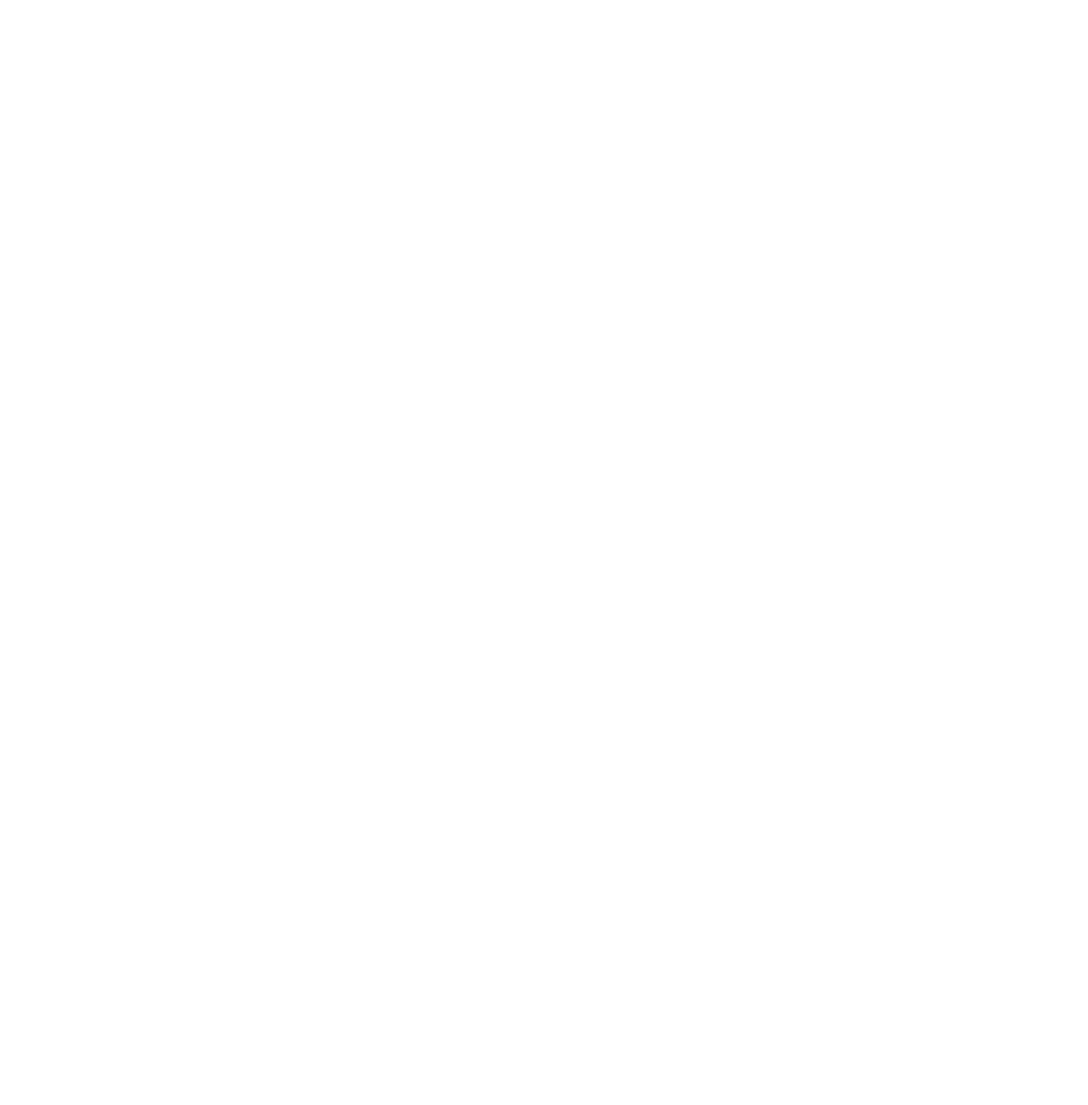
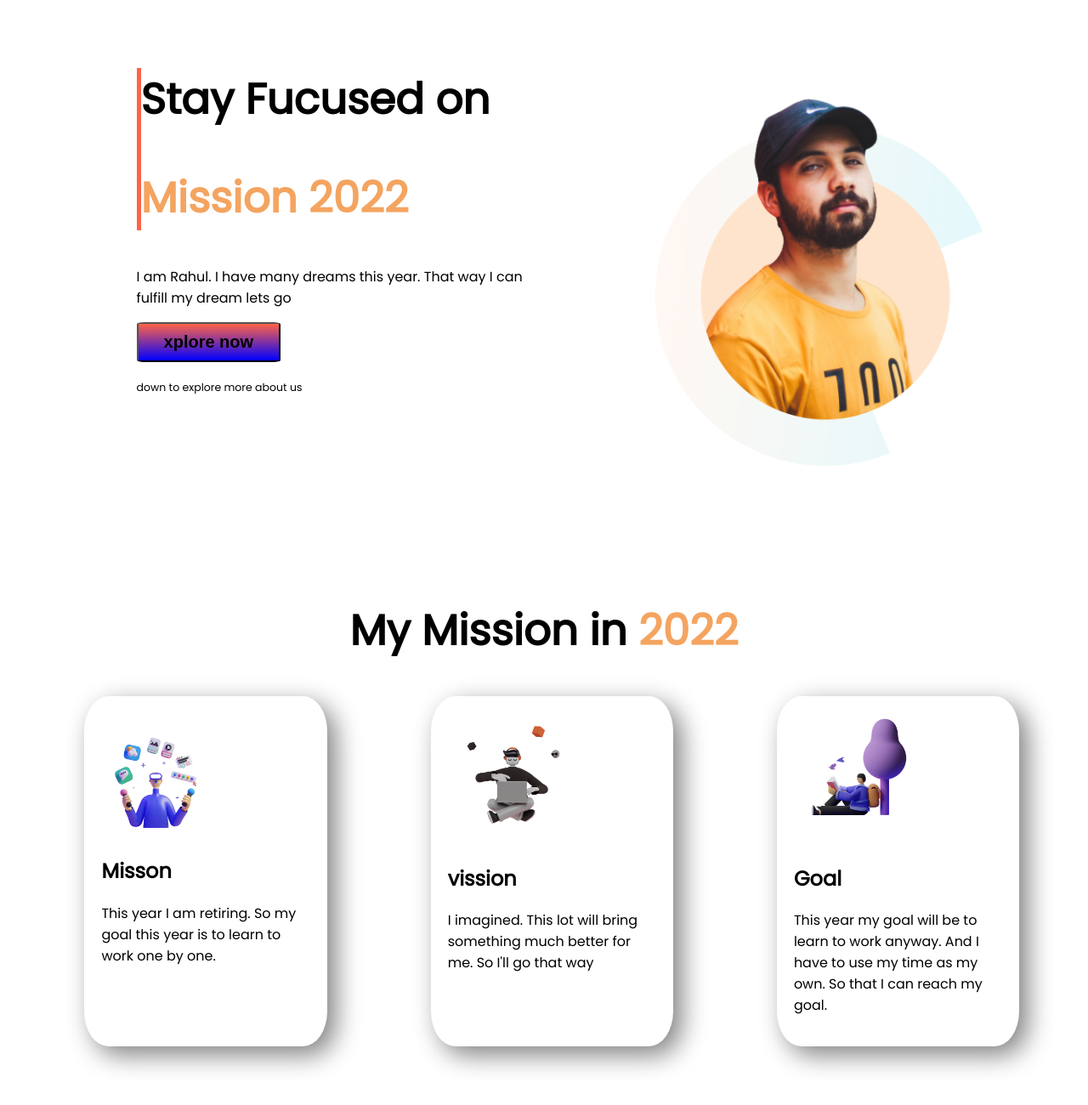
Before and after one commit to rahulhawlader/assignment, a plain HTML site: page index.html in a window 1280 px wide. Shown: the top 1300 px of the page at 85% size. Before the commit the page ends 800 px from the top, so only its background shows below. Drawn offline with Linux system fonts and the light colour scheme.

Commit message:
assignment

```diff
--- a/index.html
+++ b/index.html
@@ -6,10 +6,98 @@
     <meta http-equiv="X-UA-Compatible" content="IE=edge">
     <meta name="viewport" content="width=device-width, initial-scale=1.0">
     <title>assignment</title>
+    <link rel="preconnect" href="https://fonts.googleapis.com">
+    <link rel="preconnect" href="https://fonts.gstatic.com" crossorigin>
+    <link href="https://fonts.googleapis.com/css2?family=Poppins&display=swap" rel="stylesheet">
     <link rel="stylesheet" href="style.css">
 </head>
 
 <body>
+    <section>
+        <div class="half-width">
+            <div class="border">
+                <h1> Stay Fucused on</h1>
+                <h1> <span class="color-h"> Mission 2022</span></h1>
+            </div>
+
+            <p>I am Rahul. I have many dreams this year. That way I can fulfill my dream lets go</p>
+            <button class="button-c">xplore now</button>
+            <p><span id="small">down to explore more about us</span> </p>
+        </div>
+
+
+        <div class="half-width">
+            <img src="images/person-0.png">
+        </div>
+    </section class="margin">
+    <h1 id="align">My Mission in <span class="color-h">2022</span> </h1>
+    <section>
+
+        <div class="Mission sadow">
+            <img src="/images/illustrator-1.png">
+            <h2> Misson</h2>
+            <p>This year I am retiring. So my goal this year is to learn to work one by one.</p>
+        </div>
+
+
+
+
+        <div class="Mission sadow">
+            <img src="images/illustrator-2.png">
+            <h2> vission</h2>
+            <p> I imagined. This lot will bring something much better for me. So I'll go that way</p>
+        </div>
+
+
+
+        <div class="Mission sadow">
+            <img src="images/illustrator-3.png">
+            <h2>Goal</h2>
+            <p>
+                This year my goal will be to learn to work anyway. And I have to use my time as my own. So that I can
+                reach my goal.
+            </p>
+        </div>
+    </section>
+
+
+
+
+
+
+
+
+
+
+
+
+
+
+
+
+
+    <section class="background">
+        <div class="half-width">
+            <img src="/images/coding.png">
+        </div>
+        <div class="half-width">
+            <h1>develop without limit</h1>
+            <p>So I will learn to work this year. I will work hard. There will be no end to that hard work. That's the
+                decent thing to do, and it should end there. I will work that way. I will fulfill my dream.</p>
+            <button class="button-c">red the document</button>
+        </div>
+    </section>
+    <section class="background-two">
+        <div class="half-width">
+            <h1> know our global community</h1>
+            <p>The world is now in the palm of one's hand, human communication has become very convenient, now people
+                can
+                communicate with the mind sitting at home, communication has made human life much easier.</p>
+            <button class="button-c">red the document</button>
+        </div>
+
+        <div class="half-width"><img src="/images/project.png"></div>
+    </section>
 
 </body>
 
--- a/style.css
+++ b/style.css
@@ -0,0 +1,75 @@
+body {
+    font-family: 'Poppins', sans-serif;
+    margin: 0;
+
+}
+h1{
+    font-size: 50px;
+}
+
+.color-h{
+    color: sandybrown;
+}
+section{
+    display: flex;
+    margin: 3%;
+   margin-bottom: 150px;
+   margin-right: 20px;
+    }
+.half-width{
+    width: 50%;
+    padding-left: 10%;
+  }
+.half-width img{
+    width: 400px;
+}
+.button-c{
+    font-size: 20px;
+    background-image:linear-gradient(tomato, blue);
+    font-weight: 700;
+    padding: 10px 30px;
+    border-radius: 5%;
+}
+#small{
+    font-size: 12.5px;
+}
+.border{
+    border-left: 5px solid tomato;
+}
+#align{
+    text-align: center;}
+
+
+
+.sadow{
+    width: 50%;
+    margin-left: 5%;
+    margin-right: 5%;
+    padding-left: 20%;
+    box-shadow: 10px 10px 30px gray;
+    padding: 20px;
+    border-radius: 10%;
+}
+.background{
+    background-image: url(/images/shapes/shape-1.png);
+    background-position:left;
+    background-repeat: no-repeat;
+    background-size: 200px;
+}
+
+
+.background-two{
+    background-image: url(/images/shapes/shape-1.png);
+    background-repeat: no-repeat;
+    background-position: right;
+    background-size: 150px;
+    background-position: right;
+
+}
+.Mission{
+    width: 50%;
+
+}
+.Mission img{
+    width: 150px;
+}
```
Also changed, not shown: images/app.png (added), images/coding.png (added), images/illustrator-1.png (added), images/illustrator-2.png (added), images/illustrator-3.png (added), images/person-0.png (added), images/shapes/shape-1.png (added), images/shapes/shape-3.png (added), images/shapes/shape-5.png (added), images/shapes/shape-6.png (added), images/shapes/shape-8.png (added), 5 other files.
